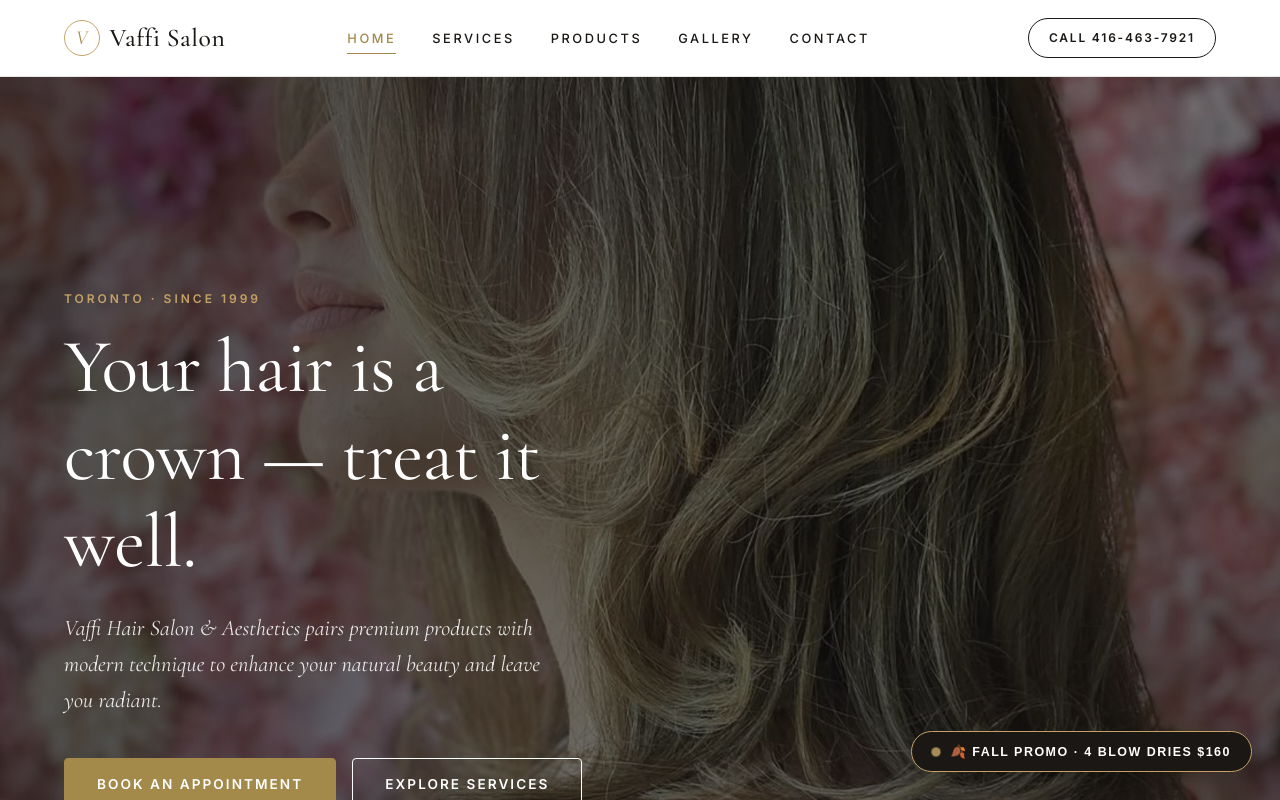
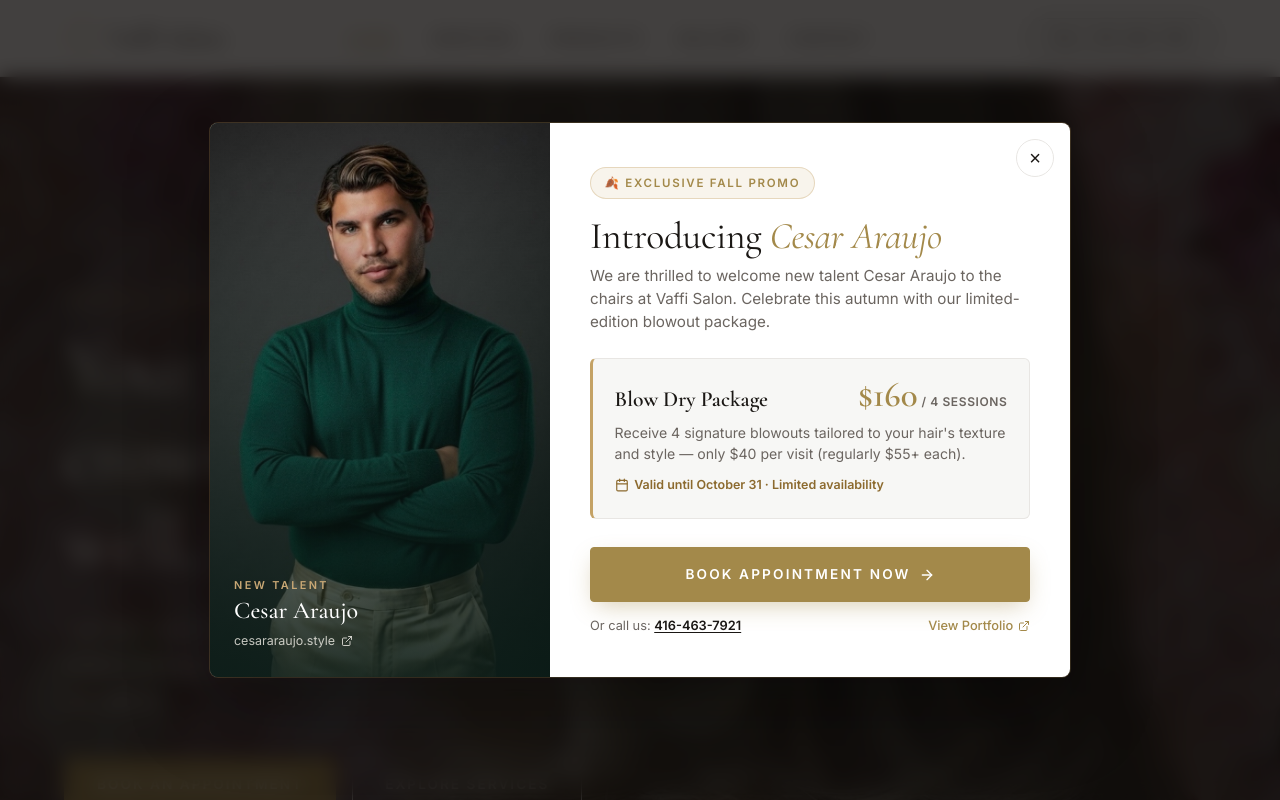
Before and after one commit to simonbermudez/vaffisalon, a plain HTML site: page index.html in a window 1280 px wide. Shown: the top 800 px of the page. Drawn offline with nearby package versions, Linux system fonts and the light colour scheme.

```diff
--- a/index.html
+++ b/index.html
@@ -349,7 +349,7 @@
 
       <div class="promo-dialog__content">
         <div class="promo-badge">
-          <span>🍂 Fall Promo · New Clients Only</span>
+          <span>🍂 Exclusive Fall Promo</span>
         </div>
 
         <h2 id="promoTitle" class="promo-title">
@@ -357,7 +357,7 @@
         </h2>
 
         <p id="promoDesc" class="promo-sub">
-          We are thrilled to welcome new talent Cesar Araujo to the chairs at Vaffi Salon. Celebrate this autumn with our limited-edition blowout package, exclusively for new clients.
+          We are thrilled to welcome new talent Cesar Araujo to the chairs at Vaffi Salon. Celebrate this autumn with our limited-edition blowout package.
         </p>
 
         <div class="promo-offer">
@@ -369,11 +369,11 @@
             </div>
           </div>
           <p class="promo-offer__detail">
-            Receive 4 signature blowouts tailored to your hair's texture and style — only $40 per visit (regularly $55+ each). Exclusive welcome package for new clients.
+            Receive 4 signature blowouts tailored to your hair's texture and style — only $40 per visit (regularly $55+ each).
           </p>
           <div class="promo-offer__deadline">
             <svg width="14" height="14" viewBox="0 0 24 24" fill="none" stroke="currentColor" stroke-width="2" stroke-linecap="round" stroke-linejoin="round" aria-hidden="true"><rect x="3" y="4" width="18" height="18" rx="2" ry="2"></rect><line x1="16" y1="2" x2="16" y2="6"></line><line x1="8" y1="2" x2="8" y2="6"></line><line x1="3" y1="10" x2="21" y2="10"></line></svg>
-            <span>Valid for new clients until October 31 · Limited availability</span>
+            <span>Valid until October 31 · Limited availability</span>
           </div>
         </div>
 
--- a/js/main.js
+++ b/js/main.js
@@ -295,19 +295,22 @@
       promoFloatingTrigger.addEventListener('click', () => {
         openPromoModal();
       });
-
-      // Default state is closed: show the floating trigger button so users can open at will
-      setTimeout(() => {
-        if (!promoModal.classList.contains('is-active')) {
-          promoFloatingTrigger.classList.add('is-visible');
-        }
-      }, 500);
     }
 
-    // Open only if explicitly targeted via URL hash (#promo) or query (?promo=cesar)
-    const urlParams = new URLSearchParams(window.location.search);
-    if (window.location.hash === '#promo' || urlParams.get('promo') === 'cesar') {
-      setTimeout(openPromoModal, 400);
+    // Check session dismissal
+    let isDismissed = false;
+    try {
+      isDismissed = sessionStorage.getItem('vaffi_cesar_promo_dismissed') === 'true';
+    } catch (e) {
+      isDismissed = false;
+    }
+
+    if (!isDismissed) {
+      // Graceful entrance delay after initial page render
+      setTimeout(openPromoModal, 750);
+    } else if (promoFloatingTrigger) {
+      // Keep floating trigger available so user can reopen
+      promoFloatingTrigger.classList.add('is-visible');
     }
   }
 
@@ -331,7 +334,7 @@
       }
 
       if (messageField && !messageField.value.trim()) {
-        messageField.value = "Hello! I would like to book the Fall Promo for New Clients with Cesar Araujo: Package of 4 Blow Dries for $160.";
+        messageField.value = "Hello! I would like to book the Fall Promo with Cesar Araujo: Package of 4 Blow Dries for $160.";
       }
 
       // Smooth scroll into view
```
Also changed, not shown: contact.html (+1 -1 lines).
